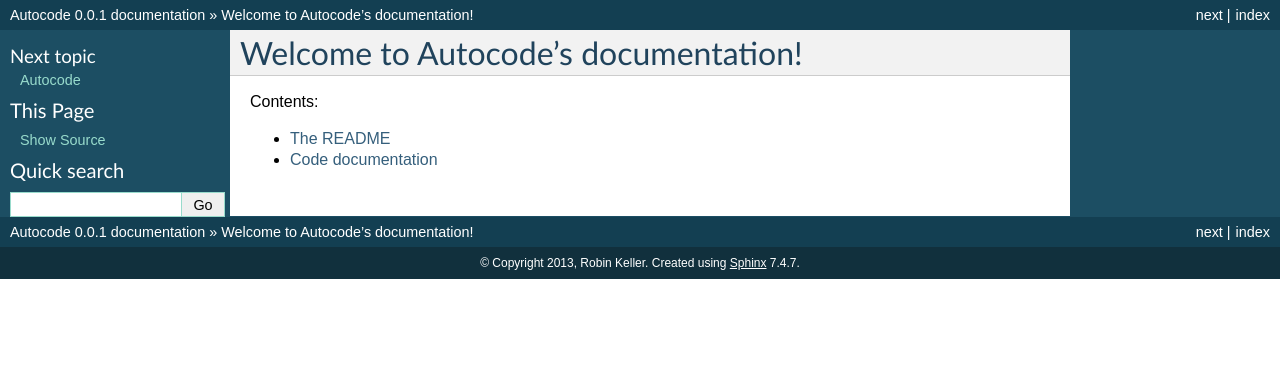
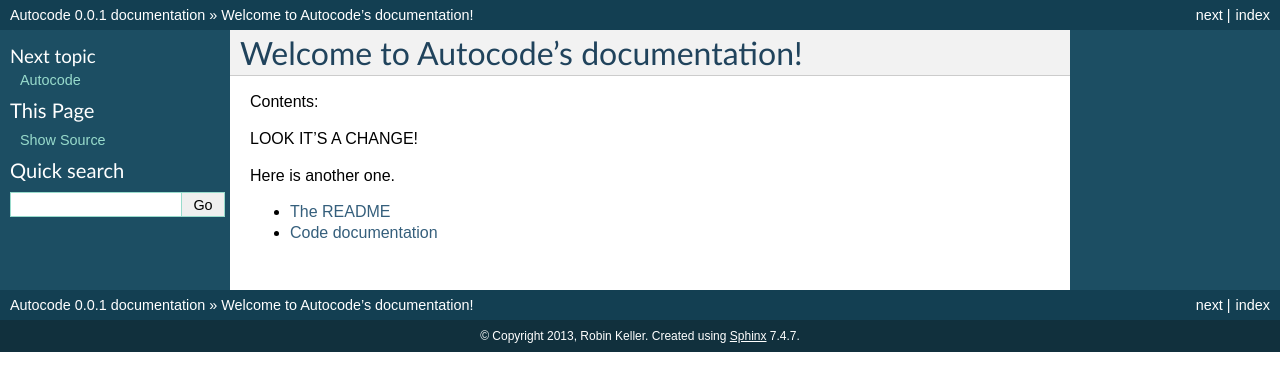
Before and after one commit to theRobinator/autocode, a Sphinx documentation site: the page built from docs/source/index.rst, in a window 1280 px wide. Shown: the top 391 px of the page. Built offline with Sphinx 7.4.7, drawn with Linux system fonts in a browser that asks for light colours; pages that are not in the unit, such as notebooks, are missing from menus.

Commit message:
More unnecessary changes (+1 squashed commit) Squashed commits: [edde380] Changes for no reason

```diff
--- a/docs/source/index.rst
+++ b/docs/source/index.rst
@@ -2,6 +2,10 @@
 ====================================
 
 Contents:
+
+LOOK IT'S A CHANGE!
+
+Here is another one.
 
 .. toctree::
    :maxdepth: 1
```
